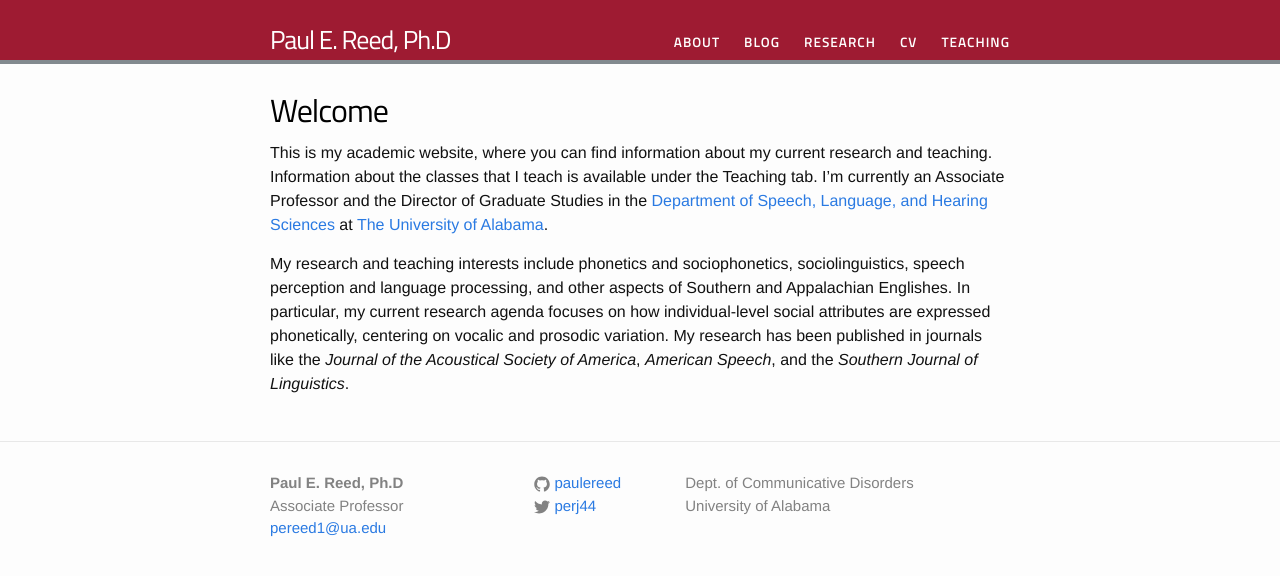
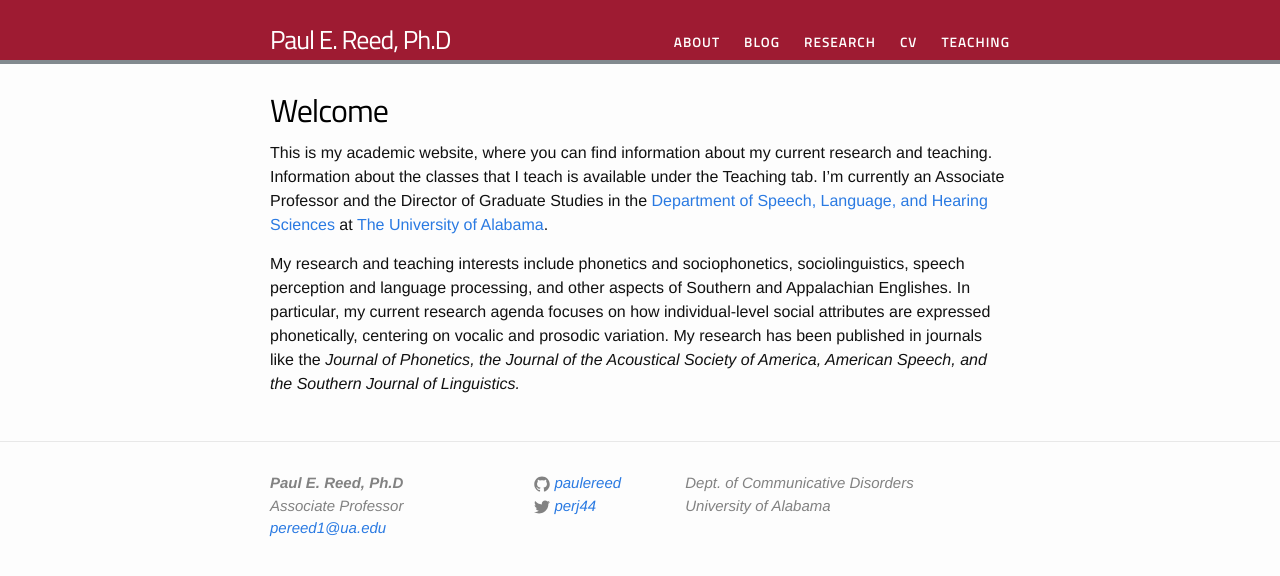
Before and after one commit to paulereed/paulereed.github.io, a Jekyll site: the page built from index.html, in a window 1280 px wide. Shown: the top 576 px of the page. Built offline with Jekyll 4.4.1, drawn with Linux system fonts in a browser that asks for light colours; some web fonts are replaced.

Commit message:
updating wording

```diff
--- a/index.html
+++ b/index.html
@@ -17,7 +17,7 @@ layout: default
 	speech perception and language processing, and other aspects of Southern and Appalachian Englishes.
 	In particular, my current research agenda focuses on how individual-level social attributes are expressed phonetically,
 	centering on vocalic and prosodic variation. My research has been published in journals like
-	the <em>Journal of the Acoustical Society of America</em>, <em>American Speech</em>, and
+	the <em>Journal of Phonetics<em>, the <em>Journal of the Acoustical Society of America</em>, <em>American Speech</em>, and
 	the <em>Southern Journal of Linguistics</em>.</p>
 
 </div>
```
Also changed, not shown: 1 other file.
